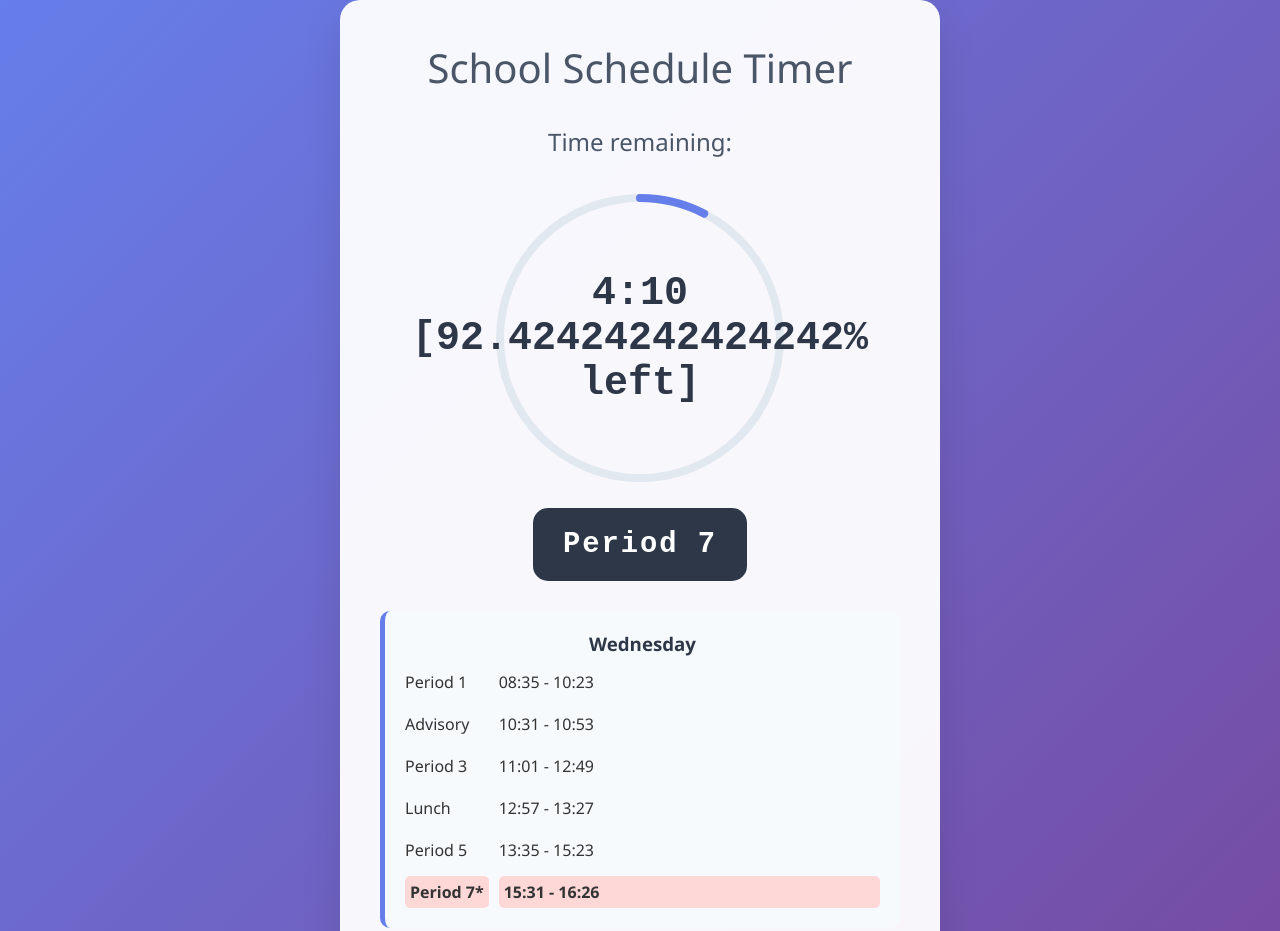
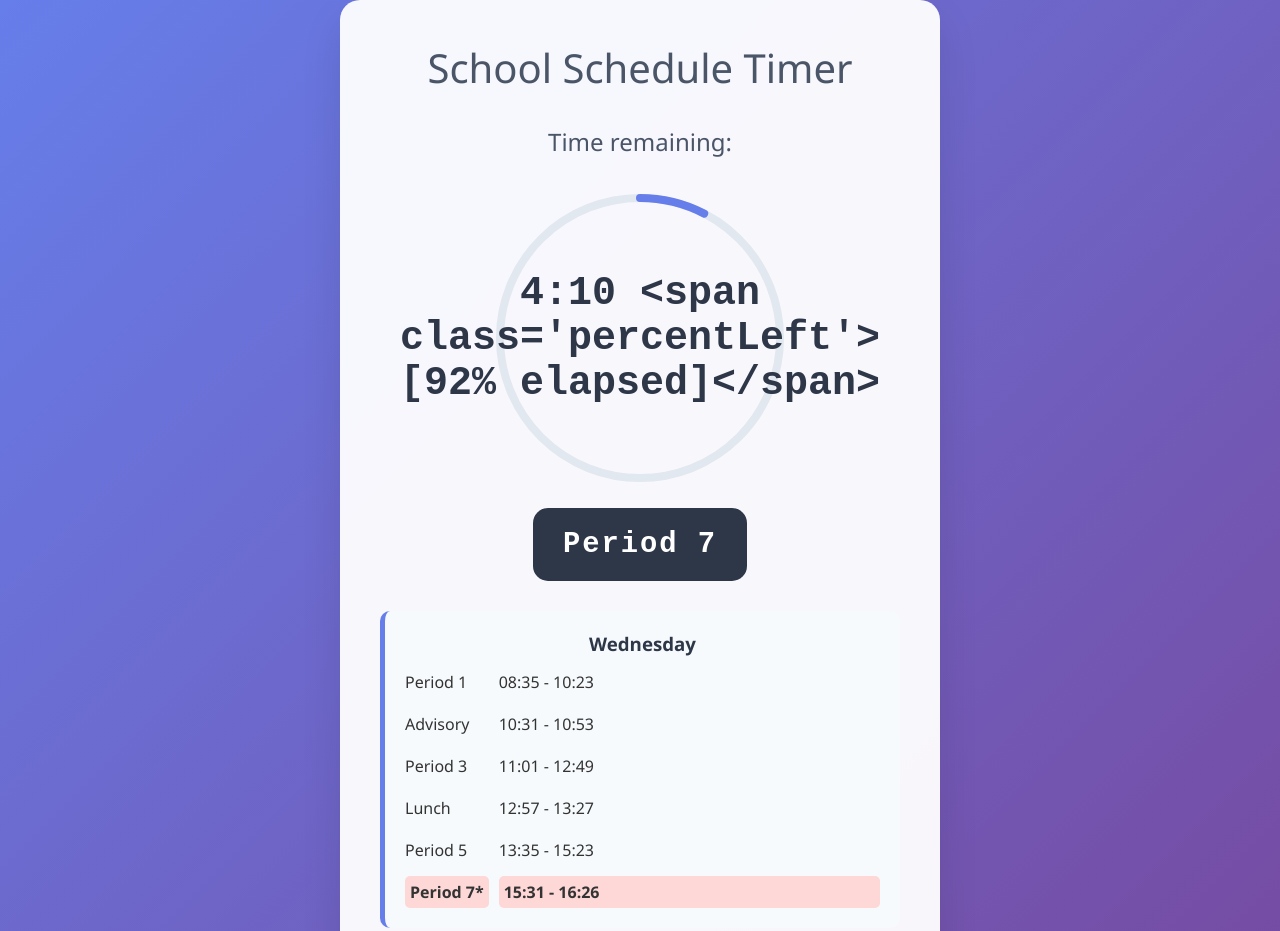
Before and after one commit to Minefan07/whenclassends, a plain HTML site: page index.html in a window 1280 px wide. Shown: the top 931 px of the page. Drawn offline with Linux system fonts and the light colour scheme.

Commit message:
Update index.html

```diff
--- a/index.html
+++ b/index.html
@@ -490,7 +490,7 @@
             if (currentPeriod) {
                 statusElement.textContent = `Time remaining:`;
                 periodNameElement.textContent = currentPeriod.name;
-                timerElement.textContent = formatDuration(timeUntilNext) + "\n[" + (100 * ((totalPeriodTime - timeUntilNext)/totalPeriodTime)) + "% left]";
+                timerElement.textContent = formatDuration(timeUntilNext) + "\n<span class='percentLeft'>[" + Math.round(100 * ((totalPeriodTime - timeUntilNext)/totalPeriodTime)) + "% elapsed]</span>";
                 updateProgressBar(totalPeriodTime - timeUntilNext, totalPeriodTime);
             } else if (nextPeriod) {
                 if (currentTime < parseTime(todaySchedule.periods[0].start)) {
```
